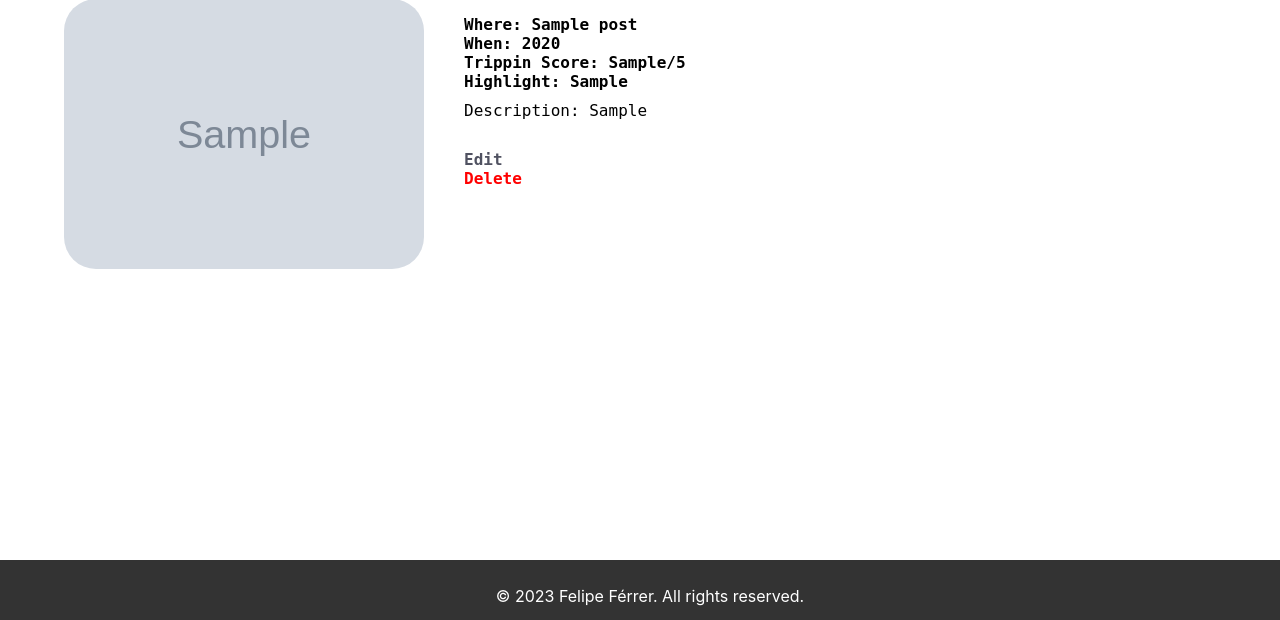
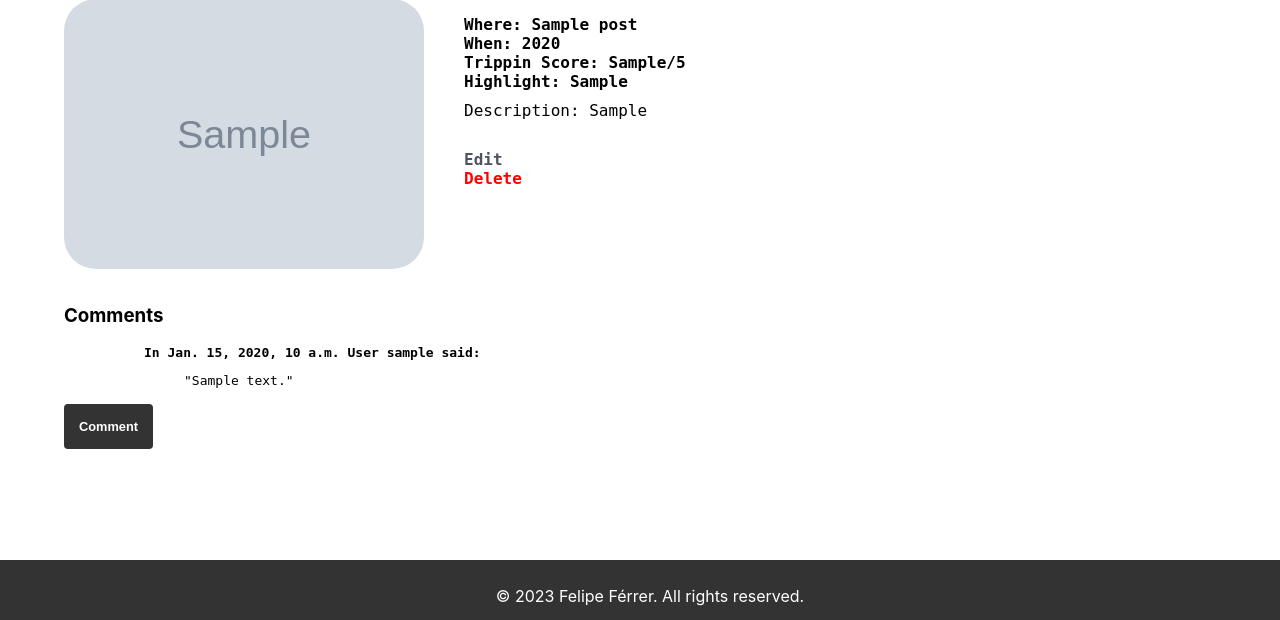
Before and after one commit to felipeferrermc/trippin, a Django app: page /locations/1/ in a window 1280 px wide. Shown: the part 180-800 px from the top of the page. Run offline with Django 4.2, Linux system fonts and the light colour scheme; tables that the repository leaves empty hold one stand-in row (values such as "Sample post"); grey boxes marked "Sample" are stand-in pictures.

Commit message:
Quarto Commit: Seção de Comentários Implementada

```diff
--- a/locations/models.py
+++ b/locations/models.py
@@ -14,3 +14,13 @@ class Post(models.Model):
 
     def __str__(self):
         return f'{self.name}'
+
+class Comment(models.Model):
+    author = models.ForeignKey(settings.AUTH_USER_MODEL,
+                               on_delete=models.CASCADE)
+    text = models.CharField(max_length=255)
+    location = models.ForeignKey(Post, on_delete=models.CASCADE)
+    date = models.DateTimeField(auto_now_add=True)
+
+    def __str__(self):
+        return f'"{self.text}" - {self.author.username}'
--- a/locations/templates/locations/detail.html
+++ b/locations/templates/locations/detail.html
@@ -19,6 +19,24 @@ location.travel_year }} {% endblock title %}
             <li id="delete-button"><a href="{% url 'locations:delete' location.id %}">Delete</a></li>
         </ul>
     </section>
+    <section class='comment-section'>
+        <h3>Comments</h3>
+        <ul>
+            {% if location.comment_set.all %}
+            {% for comment in location.comment_set.all %}
+            <figure class="comment-space">
+                <figcaption>In {{ comment.date }} User {{ comment.author }} said:</figcaption>
+                <blockquote>
+                    "{{ comment.text }}"
+                </blockquote>
+            </figure>
+            {% endfor %}
+            {% else %}
+            <p>There's no comments for this travel yet</p>
+            {% endif %}
+        </ul>
+        <a href="{% url 'locations:comment' location.pk %}"><button class="comment-button">Comment</button></a>
+    </section>
 
     {% endblock content %}
 </main>
--- a/locations/urls.py
+++ b/locations/urls.py
@@ -9,4 +9,5 @@ urlpatterns = [
     path('<int:location_id>/', views.PostDetailView.as_view(), name='detail'),
     path('update/<int:location_id>/', views.UpdatePostView.as_view(), name='update'),
     path('delete/<int:location_id>/', views.DeletePostView.as_view(), name='delete'),
+    path('<int:location_id>/comment/', views.create_Comment, name='comment'),
 ]
--- a/locations/views.py
+++ b/locations/views.py
@@ -1,9 +1,7 @@
 from django.shortcuts import render, get_object_or_404
-from django.http import HttpResponse, HttpResponseRedirect
-from django.urls import reverse
-from .models import Post
-from .forms import PostForm
-from django.views import generic
+from .models import Post, Comment
+from .forms import PostForm, CommentForm
+from django.http import HttpResponseRedirect
 from django.urls import reverse_lazy
 from django.views.generic import DetailView, ListView, CreateView
 from django.views.generic.edit import UpdateView, DeleteView
@@ -49,3 +47,21 @@ class DeletePostView(DeleteView):
     def get_object(self, queryset=None):
         location_id = self.kwargs.get('location_id')
         return get_object_or_404(Post, pk=location_id)
+
+def create_Comment(request, location_id):
+    location = get_object_or_404(Post, pk=location_id)
+    if request.method == 'POST':
+        form = CommentForm(request.POST)
+        if form.is_valid():
+            comment_author = form.cleaned_data['author']
+            comment_text = form.cleaned_data['text']
+            comment = Comment(author=comment_author,
+                            text=comment_text,
+                            location=location)
+            comment.save()
+            return HttpResponseRedirect(
+                reverse_lazy('locations:detail', args=(location_id, )))
+    else:
+        form = CommentForm()
+    context = {'form': form, 'location': location}
+    return render(request, 'locations/comment.html', context)
--- a/static/style.css
+++ b/static/style.css
@@ -180,16 +180,31 @@ button {
   box-sizing: border-box;
   font-size: 0.8rem;
   margin-bottom: 10vh;
+  text-decoration: none;
 }
 
 .create-button p input {
   border: 2px solid black;
 }
 
-/* Estilos adicionais para tornar o parágrafo mais responsivo */
+.create-button:hover {
+  background-color: white;
+  color: #333;
+  padding: 15px;
+  border-radius: 4px;
+  max-width: 120px;
+  display: flex;
+  justify-content: center;
+  margin: 0 auto;
+  box-sizing: border-box;
+  font-size: 0.8rem;
+  margin-bottom: 10vh;
+  text-decoration: none;
+}
+
 @media screen and (max-width: 600px) {
   p {
-    width: 90%; /* Define uma largura menor para telas pequenas */
+    width: 90%;
   }
 }
 
@@ -232,3 +247,45 @@ button {
 #delete-button a {
   color: red;
 }
+
+.comment-section {
+  margin-left: 5vw;
+  margin-bottom: 10vh;
+}
+
+.comment-space figcaption {
+  font-family: monospace;
+  font-weight: bold;
+}
+
+.comment-section blockquote {
+  font-family: monospace;
+}
+
+.add-comment-section {
+  margin-left: 15vw;
+}
+
+.comment-button {
+  background-color: #333;
+  color: white;
+  padding: 15px;
+  border-radius: 4px;
+  max-width: 120px;
+  margin: 0 auto;
+  box-sizing: border-box;
+  font-size: 0.8rem;
+  margin-bottom: 10vh;
+}
+
+.comment-button:hover {
+  background-color: white;
+  color: #333;
+  padding: 15px;
+  border-radius: 4px;
+  max-width: 120px;
+  margin: 0 auto;
+  box-sizing: border-box;
+  font-size: 0.8rem;
+  margin-bottom: 10vh;
+}
```
Also changed, not shown: locations/forms.py (+13 -1 lines), locations/templates/locations/comment.html (added, +16 -0 lines), locations/migrations/0002_alter_post_analysis_alter_post_score_comment.py (added).
